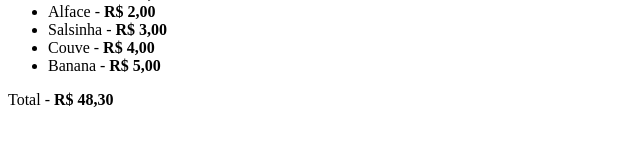
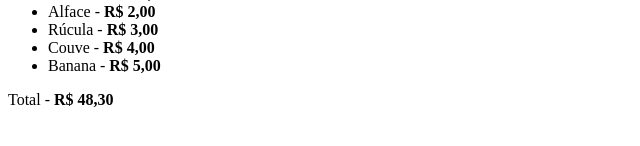
Before and after one commit to josoelmd/aula-01, a plain HTML site: page index.html in a window 1280 px wide. Shown: the part 232-378 px from the top of the page, 0-640 px from the left. Drawn offline with Linux system fonts and the light colour scheme.

Commit message:
mudando de Salsinha para Rúcula

```diff
--- a/index.html
+++ b/index.html
@@ -18,7 +18,7 @@
         <li>Espinafre - <strong>R$ 4,30</strong></li>
         <li>Chicória - <strong>R$ 6,00</strong></li>
         <li>Alface - <strong>R$ 2,00</strong></li>
-        <li>Salsinha - <strong>R$ 3,00</strong></li>
+        <li>Rúcula - <strong>R$ 3,00</strong></li>
         <li>Couve - <strong>R$ 4,00</strong></li>
         <li>Banana - <strong>R$ 5,00</strong></li>
     </ul>
```
